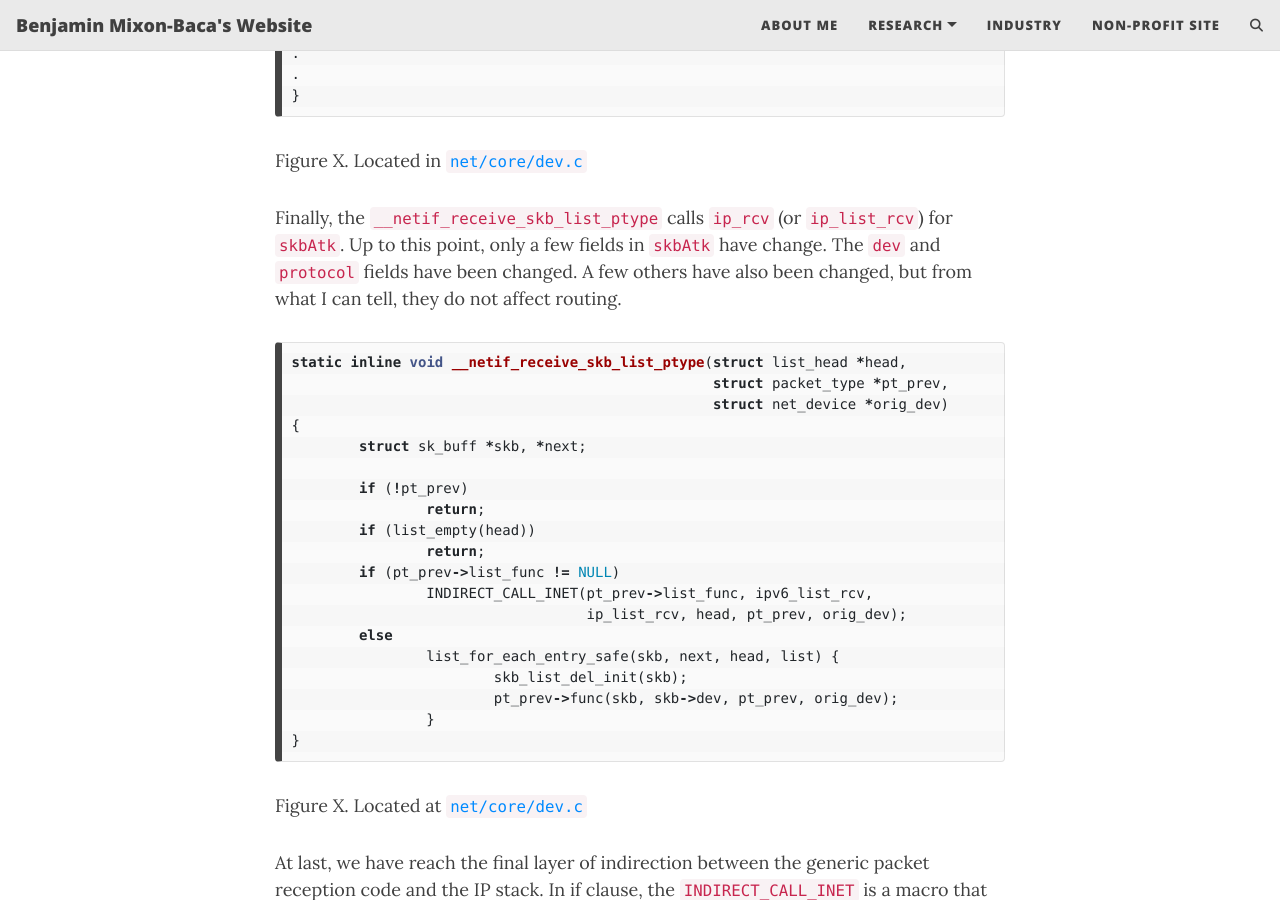
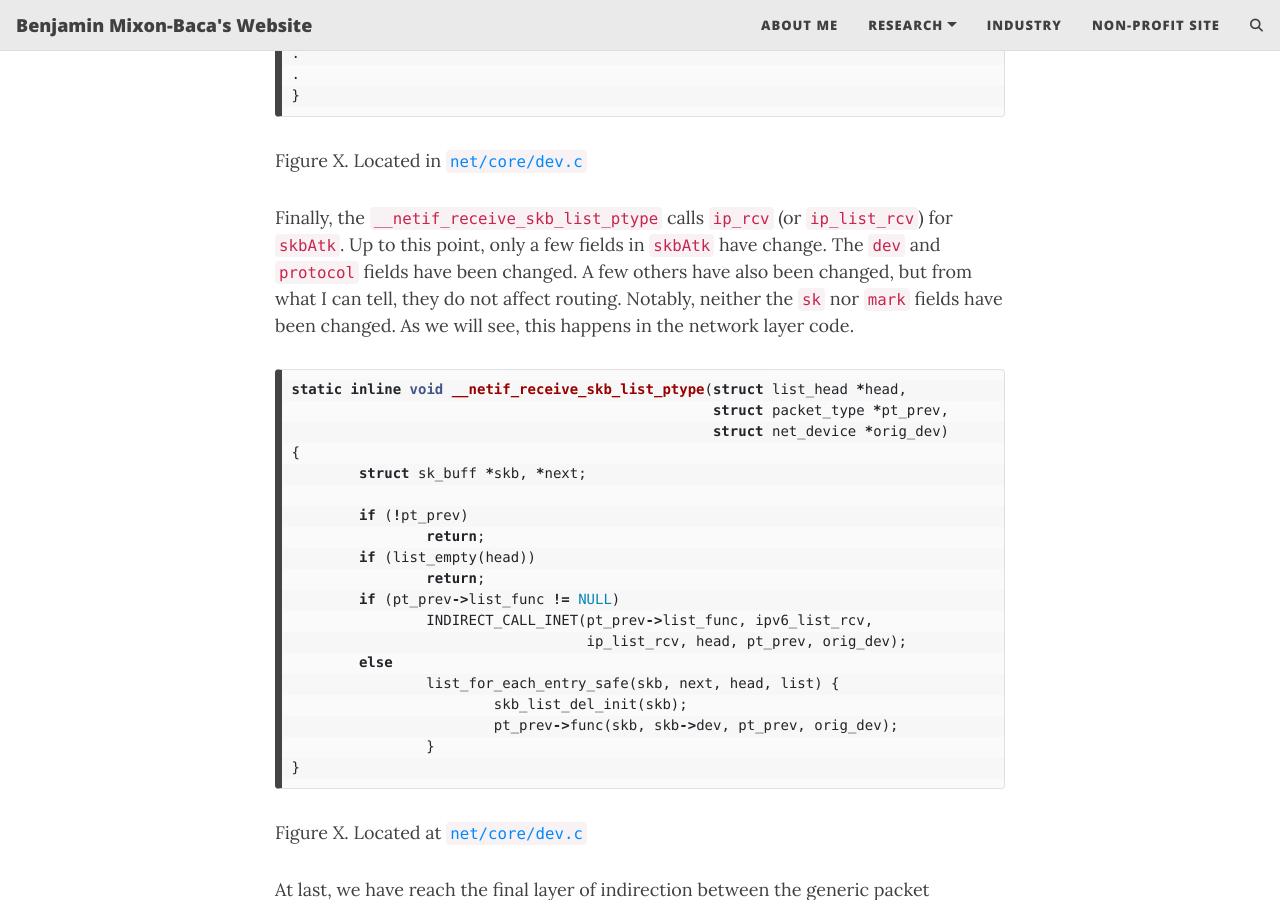
Before and after one commit to bmixonba/bmixonba.github.io, a Jekyll site: the page built from _posts/2025-05-21-Linux-Routing.md, in a window 1280 px wide and 900 px high, scrolled down 21199 px. Built offline with Jekyll 4.4.1, drawn with Linux system fonts in a browser that asks for light colours; comment, search, counter and statistics services are not loaded.

Commit message:
Changed Routing post. Moved socket post

````diff
--- a/_posts/2025-05-21-Linux-Routing.md
+++ b/_posts/2025-05-21-Linux-Routing.md
@@ -896,7 +896,9 @@ Figure X. Located in [`net/core/dev.c`](https://github.com/torvalds/linux/blob/m
 Finally, the `__netif_receive_skb_list_ptype` calls `ip_rcv` (or `ip_list_rcv`)
 for `skbAtk`.  Up to this point, only a few fields in `skbAtk` have change. The
 `dev` and `protocol` fields have been changed. A few others have also been
-changed, but from what I can tell, they do not affect routing.
+changed, but from what I can tell, they do not affect routing. Notably, neither
+the `sk` nor `mark` fields have been changed. As we will see, this happens
+in the network layer code.
 
 ```c
 static inline void __netif_receive_skb_list_ptype(struct list_head *head,
````
Also changed, not shown: _posts/2025-05-29-Sockets-in-the-Linux-Kernel.md (renamed from _posts/2025-05-22-Sockets-in-the-Linux-Kernel.md).
